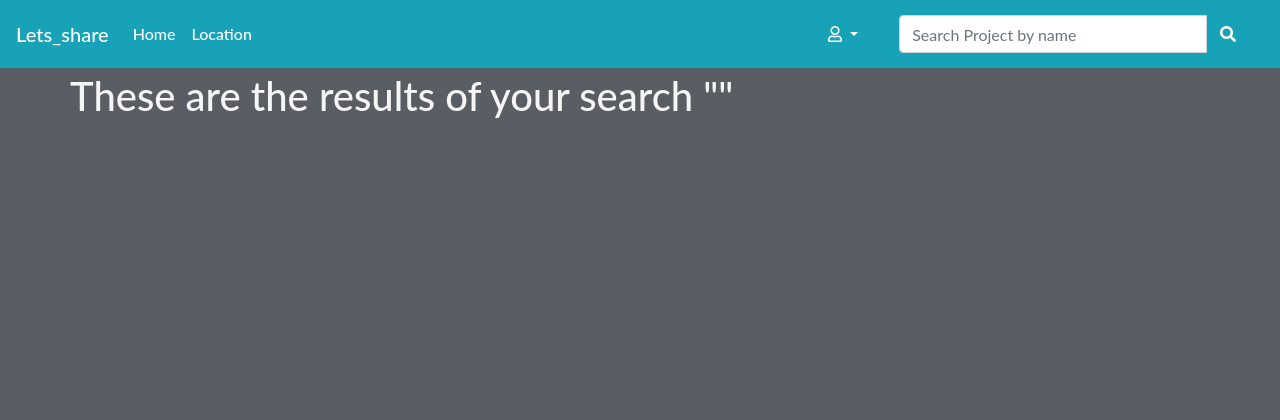
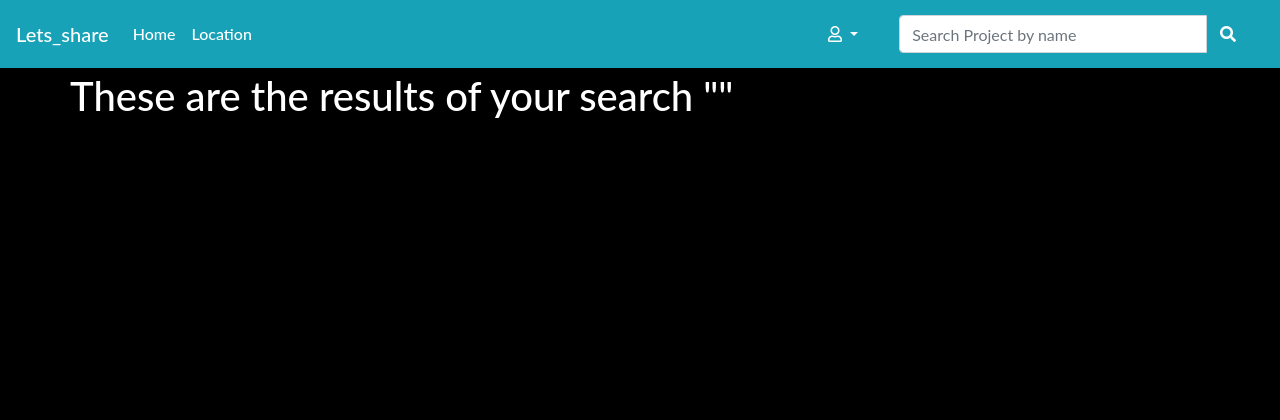
Before and after one commit to Edwike12/Lets_share, a Django app: page /search_project/ in a window 1280 px wide. Shown: the top 420 px of the page. Run offline with Django 3.2, Linux system fonts and the light colour scheme; the visitor is signed in with stand-in values (Sample User, id 1); some libraries are stand-ins or nearby versions.

Commit message:
edit style

```diff
--- a/share/templates/add_project.html
+++ b/share/templates/add_project.html
@@ -8,7 +8,7 @@
     font-family: 'Lato', global_font_string;
     font-weight: 500;
     background-color: #081c15;
-    color: whitesmoke;
+    color: white;
     }
 </style>
 <br> <br> <br>
--- a/share/templates/project_details.html
+++ b/share/templates/project_details.html
@@ -12,7 +12,7 @@
         font-family: 'Lato', global_font_string;
         font-weight: 500;
         background-color: black;
-        color: whitesmoke;
+        color: white;
 
     }
     .project{
--- a/share/templates/search.html
+++ b/share/templates/search.html
@@ -8,12 +8,12 @@
     body{
         font-family: 'Lato', global_font_string;
         font-weight: 500;
-        background-color: #595d64;
-        color: whitesmoke;
+        background-color: black;
+        color: white;
 
     }
     .card{
-        color: #595d64;
+        color: green;
     }
 </style>
 <div class="container">
@@ -27,7 +27,7 @@
     <div class="row">
         {% for project in projects %}
         <div class="card" style="width: 25rem;height: fit-content;margin: 10px;padding: 5px;">
-            <img src="{{ project.image.url }}" class="card-img-top" alt="..." style="object-fit: cover;height: 260px;">
+            <img src="{{ project.name.url }}" class="card-img-top" alt="..." style="object-fit: cover;height: 300px;">
         <div class="card-body">
           <h5 class="card-title">{{ project.title }}</h5>
           <h5 class="card-title">{{ project.category }}</h5>
--- a/share/templates/update_profile.html
+++ b/share/templates/update_profile.html
@@ -8,7 +8,7 @@
     font-family: 'Lato', global_font_string;
     font-weight: 500;
     background-color: #081c15;
-    color: whitesmoke;
+    color: white;
     }
 </style>
 <div class="container">
```
